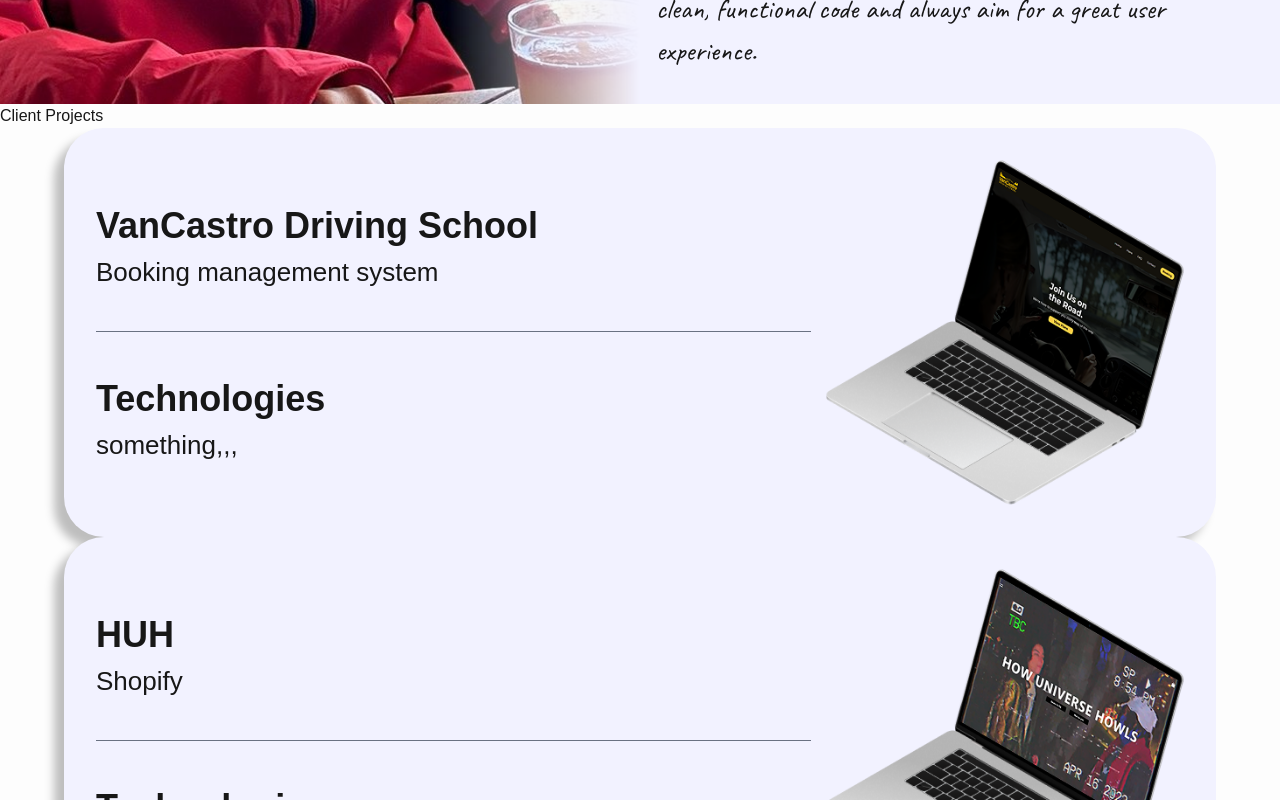
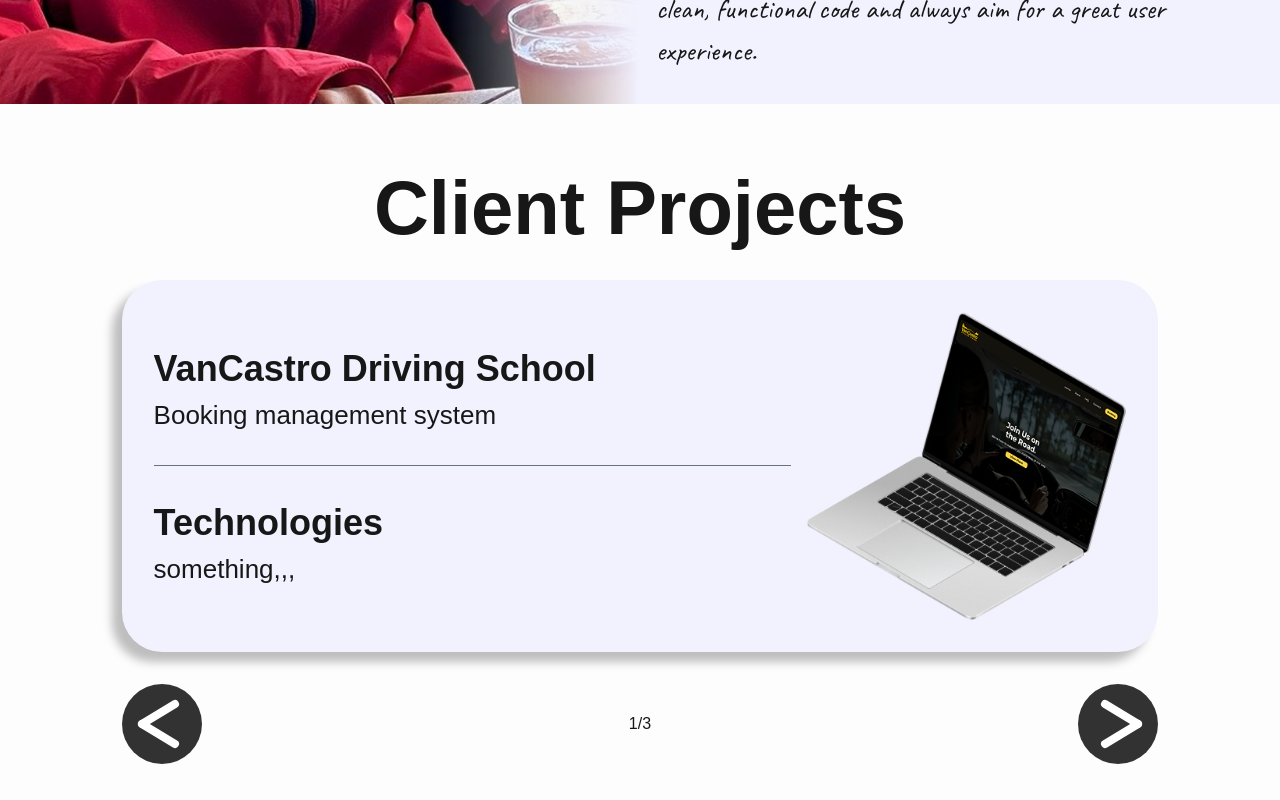
Before and after one commit to Sho8000/Portfolio-Ver4, a Next.js app: page / in a window 1280 px wide. Shown: the part 1360-2160 px from the top of the page. Built offline with nearby package versions, Linux system fonts and the light colour scheme.

Commit message:
created project carousel and fixed responsive

```diff
--- /dev/null
+++ b/src/app/(components)/Btn/LeftBtn.tsx
@@ -0,0 +1,35 @@
+import Styles from "./BTN.module.css"
+
+export default function LeftBtn() {
+
+  return (
+    <>
+      {/* Large */}
+      <button className={`${Styles.hideLarge}`}>
+        <svg width="100" height="100">
+          <circle cx={50} cy={50} r={50} fill="black" opacity="80%"/>
+          <line x1="23" y1="50" x2="67" y2="23" style={{stroke:"white",strokeWidth:10,strokeLinecap: "round"}}/>
+          <line x1="23" y1="50" x2="67" y2="77" style={{stroke:"white",strokeWidth:10,strokeLinecap: "round"}}/>
+        </svg>
+      </button>
+
+      {/* Middle */}
+      <button className={`${Styles.hideMiddle}`}>
+        <svg width="80" height="80">
+          <circle cx={40} cy={40} r={40} fill="black" opacity="80%"/>
+          <line x1="20" y1="40" x2="53" y2="20" style={{stroke:"white",strokeWidth:8,strokeLinecap: "round"}}/>
+          <line x1="20" y1="40" x2="53" y2="60" style={{stroke:"white",strokeWidth:8,strokeLinecap: "round"}}/>
+        </svg>
+      </button>
+
+      {/* Small */}
+      <button className={`${Styles.hideSmall}`}>
+        <svg width="60" height="60">
+          <circle cx={30} cy={30} r={30} fill="black" opacity="80%"/>
+          <line x1="17" y1="30" x2="40" y2="17" style={{stroke:"white",strokeWidth:6,strokeLinecap: "round"}}/>
+          <line x1="17" y1="30" x2="40" y2="43" style={{stroke:"white",strokeWidth:6,strokeLinecap: "round"}}/>
+        </svg>
+      </button>
+    </>
+  );
+}
--- /dev/null
+++ b/src/app/(components)/Btn/RightBtn.tsx
@@ -0,0 +1,35 @@
+import Styles from "./BTN.module.css"
+
+export default function RightBtn() {
+
+  return (
+    <>
+      {/* Large */}
+      <button className={`${Styles.hideLarge}`}>
+        <svg width="100" height="100">
+          <circle cx={50} cy={50} r={50} fill="black" opacity="80%"/>
+          <line x1="33" y1="23" x2="77" y2="50" style={{stroke:"white",strokeWidth:10,strokeLinecap: "round"}}/>
+          <line x1="33" y1="77" x2="77" y2="50" style={{stroke:"white",strokeWidth:10,strokeLinecap: "round"}}/>
+        </svg>
+      </button>
+
+      {/* Middle */}
+      <button className={`${Styles.hideMiddle}`}>
+        <svg width="80" height="80">
+          <circle cx={40} cy={40} r={40} fill="black" opacity="80%"/>
+          <line x1="27" y1="20" x2="60" y2="40" style={{stroke:"white",strokeWidth:8,strokeLinecap: "round"}}/>
+          <line x1="27" y1="60" x2="60" y2="40" style={{stroke:"white",strokeWidth:8,strokeLinecap: "round"}}/>
+        </svg>
+      </button>
+
+      {/* Small */}
+      <button className={`${Styles.hideSmall}`}>
+        <svg width="60" height="60">
+          <circle cx={30} cy={30} r={30} fill="black" opacity="80%"/>
+          <line x1="20" y1="17" x2="43" y2="30" style={{stroke:"white",strokeWidth:6,strokeLinecap: "round"}}/>
+          <line x1="20" y1="43" x2="43" y2="30" style={{stroke:"white",strokeWidth:6,strokeLinecap: "round"}}/>
+        </svg>
+      </button>
+    </>
+  );
+}
--- a/src/app/(components)/Home/Projects/ProjectsSection.module.css
+++ b/src/app/(components)/Home/Projects/ProjectsSection.module.css
@@ -0,0 +1,31 @@
+/* Text responsive */
+@media only screen and (min-width:1441px){
+  .projectTitle{
+    font-size: 120px;
+    font-weight: 700;
+    line-height: 120px;
+  }
+}
+
+@media only screen and (max-width:1440px){
+  .projectTitle{
+    font-size: 76px;
+    font-weight: 700;
+    line-height: 80px;
+  }
+}
+
+@media only screen and (max-width:430px){
+  .projectTitle{
+    font-size: 32px;
+    font-weight: 700;
+    line-height: 40px;
+  }
+}
+
+/* Layout Responsive */
+@media only screen and (min-width:1001px){
+}
+
+@media only screen and (max-width:1000px){
+}
--- a/src/app/(components)/Home/Projects/ProjectsSection.tsx
+++ b/src/app/(components)/Home/Projects/ProjectsSection.tsx
@@ -1,7 +1,7 @@
 "use client"
 
-import ProjectCard from "../../Cards/ProjectCard";
-/* import Styles from "./ProjectsSection.module.css" */
+import ProjectCarousel from "../../ProjectCarousel/ProjectCarousel";
+import Styles from "./ProjectsSection.module.css"
 import { useLangStore } from "@/store/useLangStore";
 
 interface ProjectsProps {
@@ -15,12 +15,10 @@
   const CardBG = bgColor==="bg-[#f2f2ff]"?("bg-[#fdfdfd]"):("bg-[#f2f2ff]")
 
   return (
-    <section className={`w-[100%] min-h-[100vh] ${bgColor}`}>
-      <h1>{projectInfo.projectTypeName}</h1>
-        {projectInfo.projects.map((item,index)=>{
-          return <ProjectCard key={index} textLeft={true} bgColor={CardBG} project={item}/>
-        })}
+    <section className={`w-[100%] h-auto ${bgColor} py-[2rem]`}>
+      <h1 className={`${Styles.projectTitle} text-center py-[2rem]`}>{projectInfo.projectTypeName}</h1>
 
+      <ProjectCarousel cardBG={CardBG} projectInfo={projectInfo.projects}/>
     </section>
   );
 }
--- a/src/app/(components)/Home/TitleSection/TitlePage.tsx
+++ b/src/app/(components)/Home/TitleSection/TitlePage.tsx
@@ -11,7 +11,7 @@
   return (
     <section className="w-[100%] h-[100vh] bg-[#fdfdfd]">
       <div className={`${Styles.container} w-[100%] h-[100%]`}>
-        <div className={`${Styles.textArea} w-[70%]`}>
+        <div className={`${Styles.textArea} w-[80%]`}>
           <div className={`${Styles.titleFont}`}>
             <h1>{data.landing.jobTitleUp}</h1>
             <h1>{data.landing.jobTitleDown}</h1>
--- /dev/null
+++ b/src/app/(components)/ProjectCarousel/ProjectCarousel.tsx
@@ -0,0 +1,51 @@
+"use client"
+import { useState } from "react";
+import { MainDBEntry } from "@/lib/db";
+import ProjectCard from "../Cards/ProjectCard";
+import LeftBtn from "../Btn/LeftBtn";
+import RightBtn from "../Btn/RightBtn";
+
+interface ProjectsProps {
+  cardBG:"bg-[#f2f2ff]"|"bg-[#fdfdfd]";
+  projectInfo:MainDBEntry["myProject"]["clientProjects"]["projects"]|MainDBEntry["myProject"]["personalProjects"]["projects"];
+
+}
+
+export default function ProjectCarousel({cardBG,projectInfo}:ProjectsProps) {
+	const [currentPage,setCurrentPage] = useState<number>(1);
+	const totalPage = projectInfo.length;
+
+	const handlePrevious = ()=>{
+		setCurrentPage((prev)=>{
+      if(prev===1){
+        return totalPage
+      } else {
+        return prev-1
+      }
+    })
+	}
+	const handleNext = ()=>{
+		setCurrentPage((next)=>{
+      if(next===totalPage){
+        return 1
+      } else {
+        return next+1
+      }
+    })
+	}
+
+  return (
+    <div className="w-[90%] m-auto">
+      <ProjectCard textLeft={true} bgColor={cardBG} project={projectInfo[currentPage-1]}/>
+      <div className="w-[90%] flex justify-between m-auto items-center py-[2rem]">
+        <div onClick={handlePrevious}>
+          <LeftBtn/>
+        </div>
+        <p>{currentPage}/{totalPage}</p>
+        <div onClick={handleNext}>
+          <RightBtn/>
+        </div>
+      </div>
+    </div>
+  );
+}
--- a/src/app/page.tsx
+++ b/src/app/page.tsx
@@ -9,6 +9,7 @@
     <>
       <TitlePage/>
       <IAM/>
+
       <ProjectsSection type="client" bgColor="bg-[#fdfdfd]"/>
       <ProjectsSection type="personal" bgColor="bg-[#f2f2ff]"/>
       <Footer/>
```
